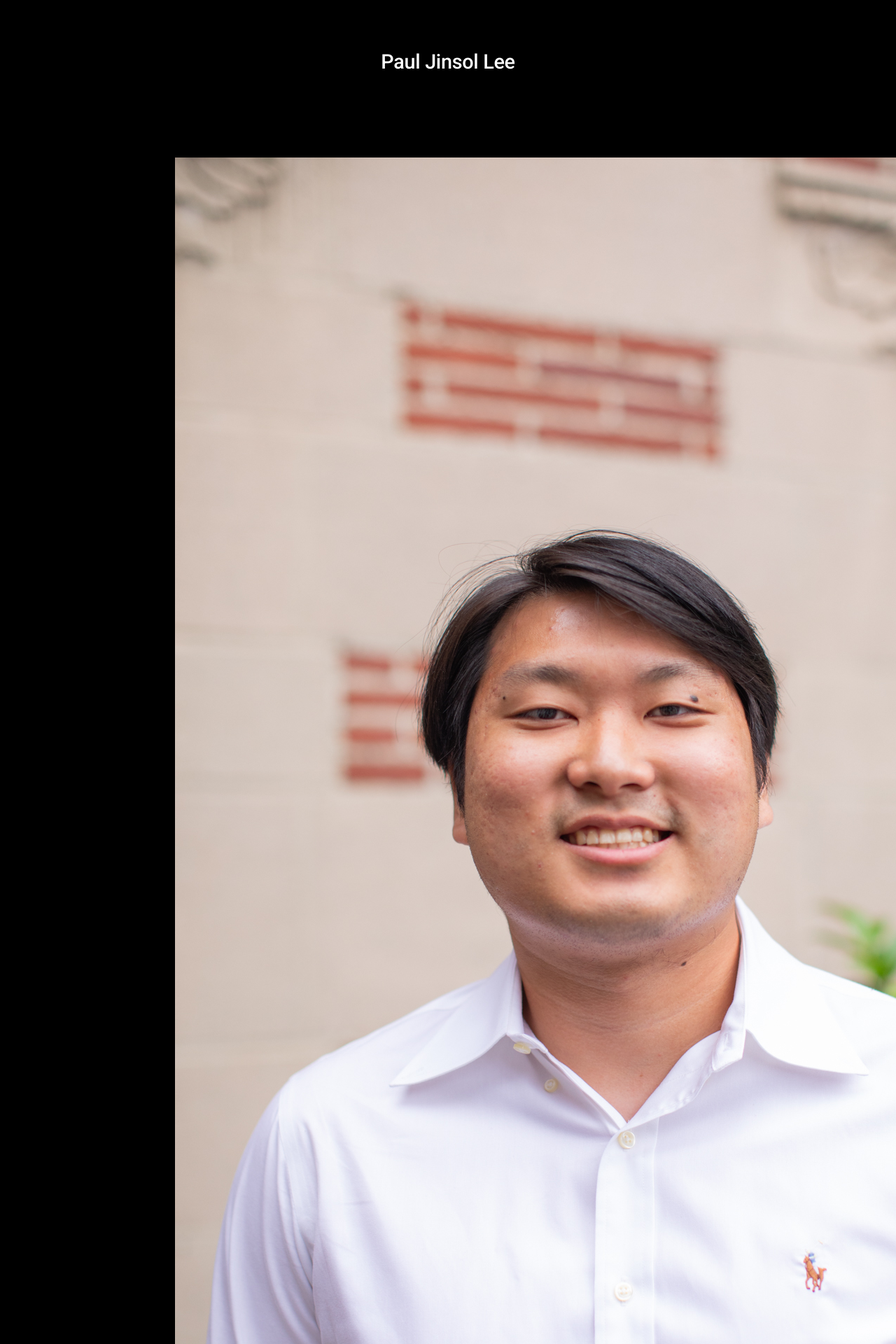
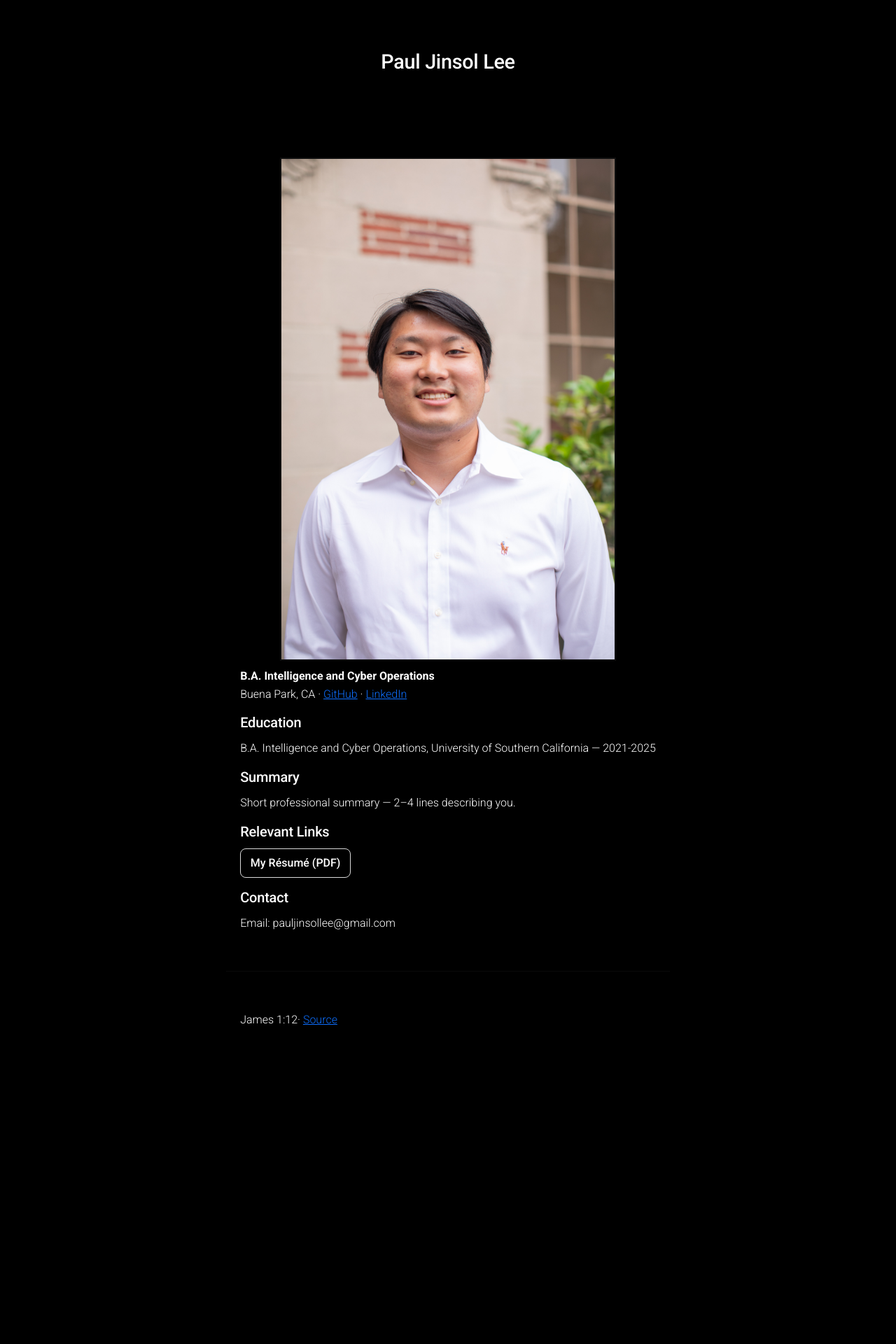
Before and after one commit to Pauleegone/Pauleegone.github.io, a Jekyll site: the page built from index.md, in a window 1280 px wide. Shown: the top 1920 px of the page at 70% size. Built offline with Jekyll 4.4.1, drawn with Linux system fonts in a browser that asks for light colours; after the commit the page ends 1526 px from its top, so only the background shows below that.

Commit message:
Update style.css

```diff
--- a/assets/css/style.css
+++ b/assets/css/style.css
@@ -143,14 +143,14 @@ footer, .contact {
 /* Profile photo styling - larger and in original shape (not cropped circular) */
 .profile-photo {
   display: block;                 /* keeps it on its own line under the title */
-  /* max-width: 480px;               /* allow a larger display on wide screens */ */
+  max-width: 480px;               /* allow a larger display on wide screens */
   width: 100%;                    /* responsive: fill available width up to max-width */
   height: auto;                   /* preserve original aspect ratio (original shape) */
   border-radius: 0;               /* keep original rectangular shape */
-  /* object-fit: contain;               /* do not crop/cover — respect original image */ */
+  object-fit: contain;               /* do not crop/cover — respect original image */
   margin-top: 0.5rem;             /* space between title and image */
   margin-bottom: 0.6rem;          /* space before tagline */
-  /* border: 2px solid rgba(255,255,255,0.06); /* subtle frame on black bg */ */
+  border: 2px solid rgba(255,255,255,0.06); /* subtle frame on black bg */
 
   /* center the image within the container */
   margin-left: auto;
```
